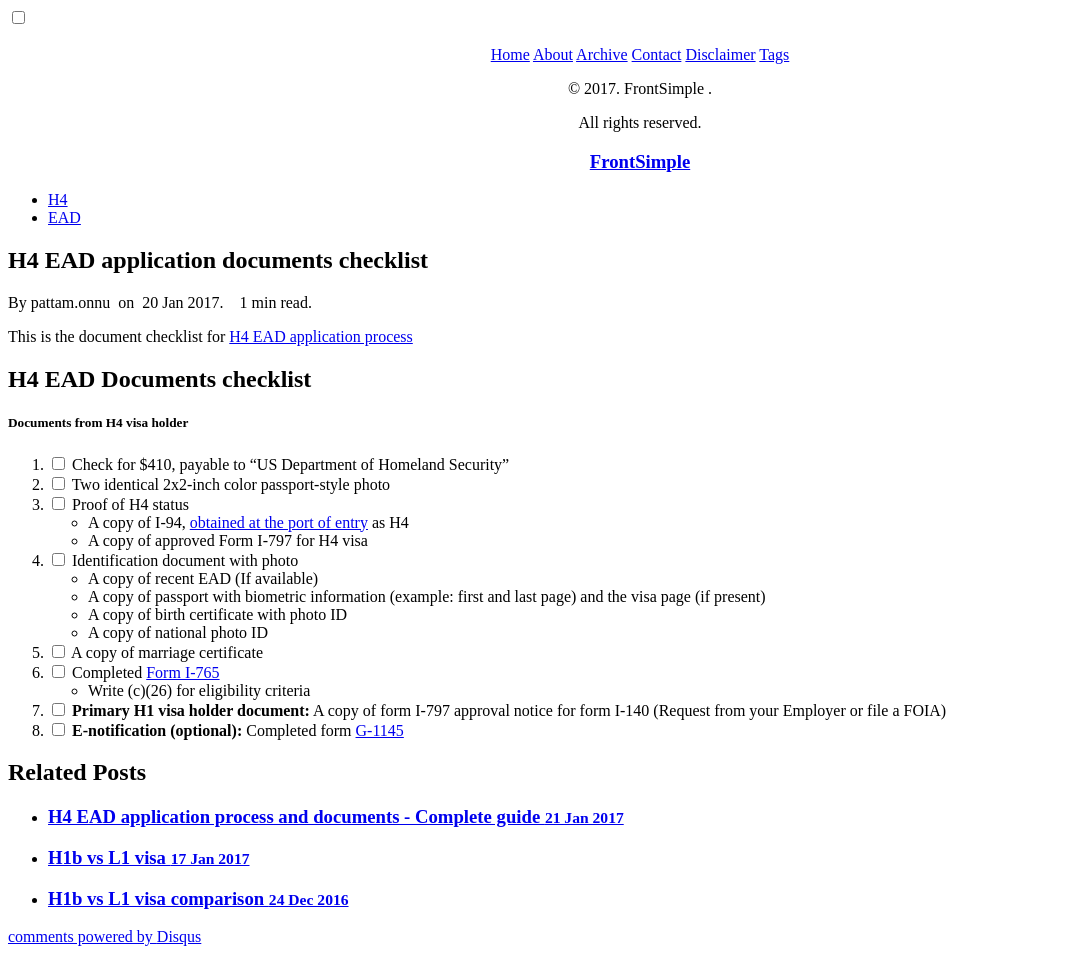
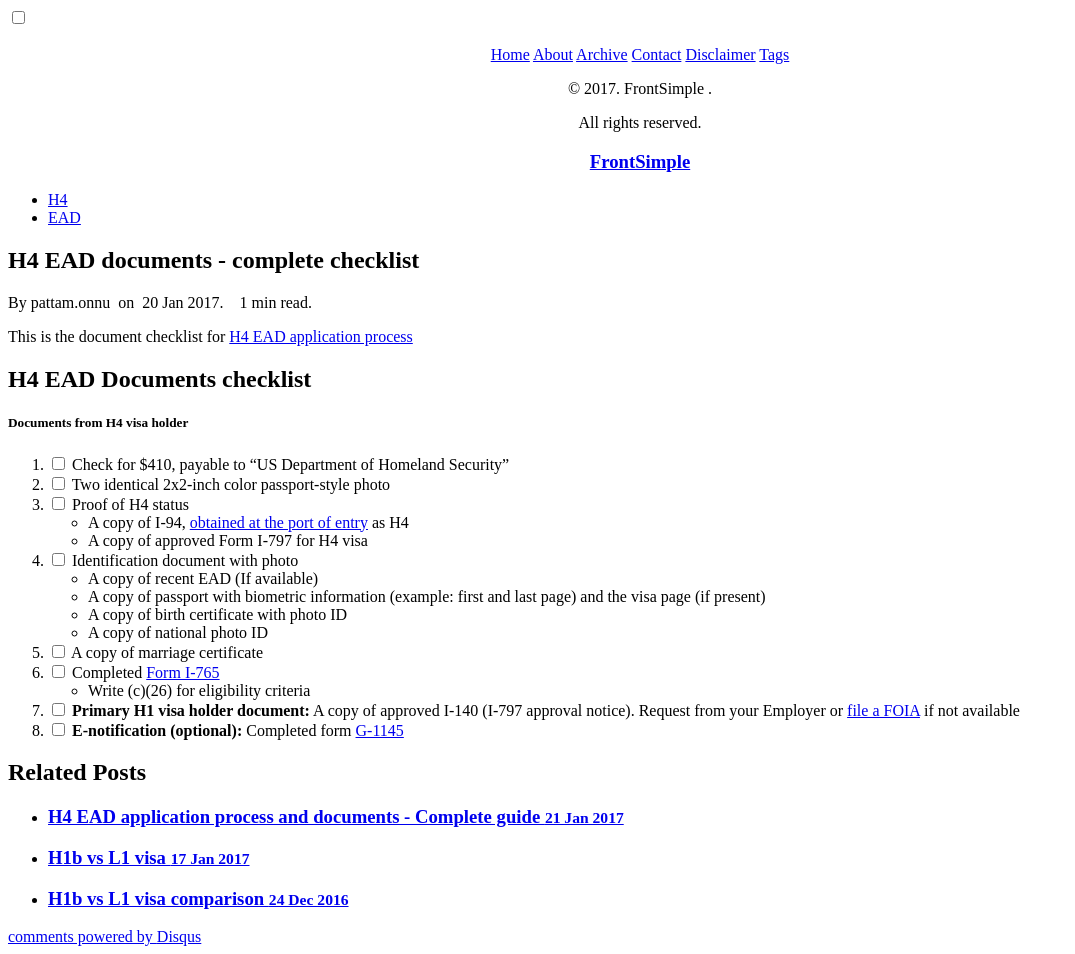
Before and after one commit to gitforwork2/gitforwork.github.io, a Jekyll site: the page built from _posts/2017-01-20-h4-ead-documents-checklist.md, in a window 1280 px wide. Shown: the whole page, without its empty margins (0-1075 px from the left). Built offline with Jekyll 4.4.1, drawn with Linux system fonts in a browser that asks for light colours; nearby versions of some CDN libraries; comment, search, counter and statistics services are not loaded.

Commit message:
Update 2017-01-20-h4-ead-documents-checklist.md

```diff
--- a/_posts/2017-01-20-h4-ead-documents-checklist.md
+++ b/_posts/2017-01-20-h4-ead-documents-checklist.md
@@ -1,10 +1,10 @@
 ---
 layout: post
-title: H4 EAD application documents checklist
+title: H4 EAD documents - complete checklist
 date: 2017-01-20
 tags: H4 EAD
 comments: true
-description: H4 Visa EAD complete documents list
+description: H4 Visa EAD complete documents list. EAD for H4 guide
 ---
 This is the document checklist for [H4 EAD application process](/posts/h4-ead-application/)
 
@@ -25,5 +25,5 @@ This is the document checklist for [H4 EAD application process](/posts/h4-ead-ap
 5. <input type="checkbox"/> A copy of marriage certificate
 6. <input type="checkbox"/> Completed [Form I-765](http://www.uscis.gov/i-765)
     - Write (c)(26) for eligibility criteria
-7. <input type="checkbox"/> **Primary H1 visa holder document:** A copy of form I-797 approval notice for form I-140 (Request from your Employer or file a FOIA)
+7. <input type="checkbox"/> **Primary H1 visa holder document:** A copy of approved I-140 (I-797 approval notice). Request from your Employer or [file a FOIA](/posts/how-to-request-FOIA-from-USCIS/) if not available
 8. <input type="checkbox"/> **E-notification (optional):** Completed form [G-1145](http://www.uscis.gov/sites/default/files/files/form/g-1145.pdf)
```
